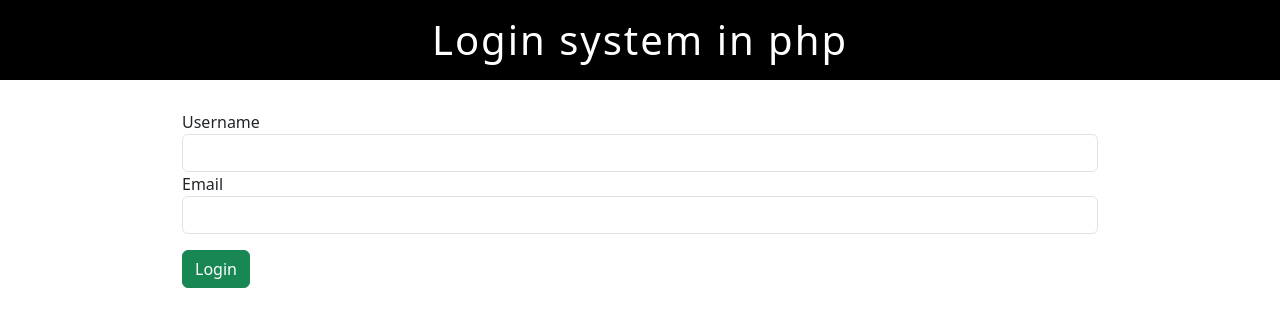
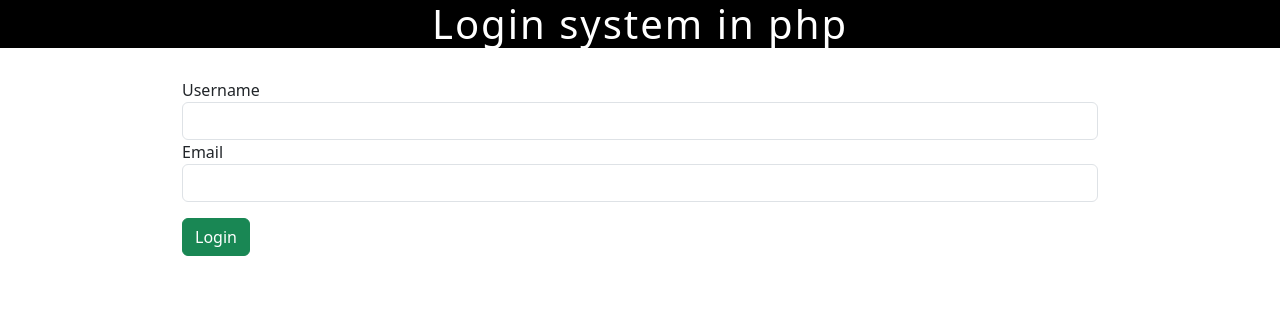
Before and after one commit to Zohaib-haroon/L0GIN_SYSTEM, a PHP site: page / in a window 1280 px wide. Shown: the top 327 px of the page. Run offline with PHP 8.4, Linux system fonts and the light colour scheme.

Commit message:
UI changes

```diff
--- a/includes/bootstrap/css/style.css
+++ b/includes/bootstrap/css/style.css
@@ -2,7 +2,7 @@ h1{
     text-align: center;
     background-color: #000;
     color: white;
-    padding: 16px;
+    padding: 16gitpx;
     letter-spacing: 2px;
 }
 form{
```
